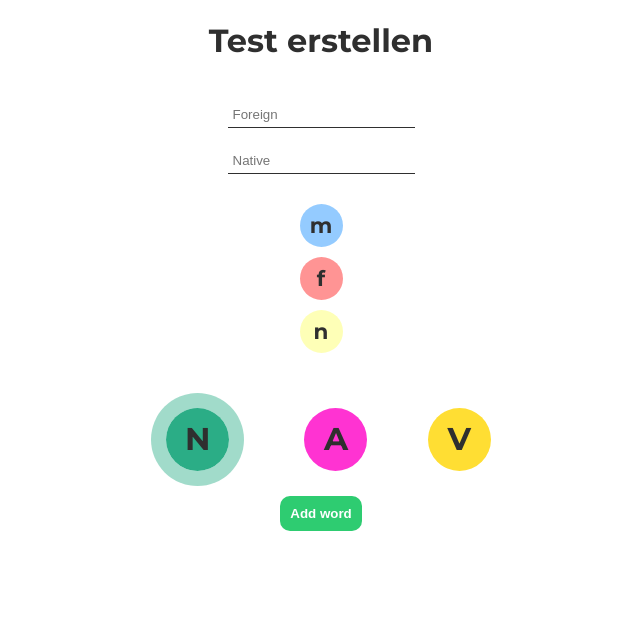
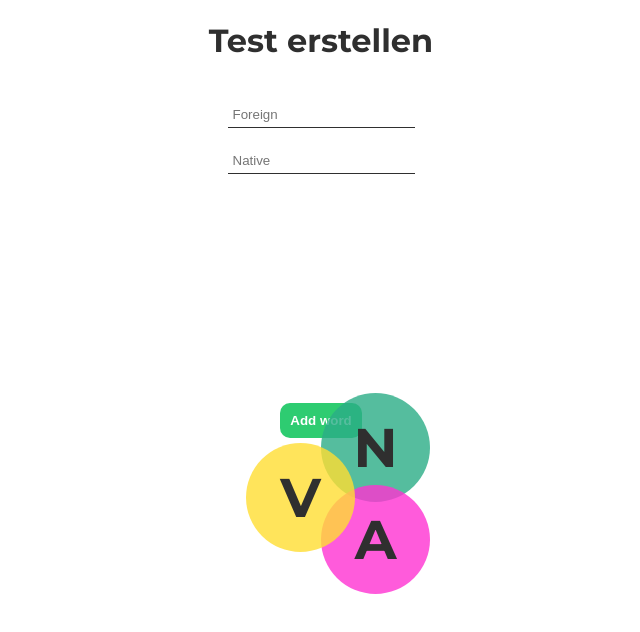
Before and after one commit to maxbischof/vocab-trainer, a React (Create React App) app: page / in a window 1280 px wide. Shown: the top 632 px of the page, without its empty margins (319-959 px from the left). Built offline with nearby package versions, Linux system fonts and the light colour scheme.

Commit message:
Display wordclass buttons as a triangle

```diff
--- a/src/components/grammarmenu/CircleButton.js
+++ b/src/components/grammarmenu/CircleButton.js
@@ -28,8 +28,7 @@ export default function CircleButton({
 const Circle = styled.div`
   height: ${(props) => props.diameter};
   width: ${(props) => props.diameter};
-  margin: 5px 0;
-  background-color: rgba(${(props) => props.color}, 1);
+  background-color: rgba(${(props) => props.color}, 0.8);
   border-radius: 50%;
   display: inline-block;
   display: grid;
@@ -38,10 +37,5 @@ const Circle = styled.div`
   font-weight: 700;
   font-size: ${(props) => props.fontSize + 'px'};
   background-clip: padding-box;
-  border: ${(props) =>
-    props.active
-      ? props.borderSize + 'px solid rgba(' + props.color + ', 0.44);'
-      : '0px solid white'};
   cursor: pointer;
-  transition: border 0.5s;
 `
--- a/src/components/grammarmenu/GrammarMenu.js
+++ b/src/components/grammarmenu/GrammarMenu.js
@@ -29,7 +29,7 @@ export default function GrammarMenu({
           text="N"
           activeProperty={wordClass}
           color="var(--noun)"
-          diameter="63px"
+          diameter="109.24px"
           onClick={setWordClass}
         />
 
@@ -37,7 +37,7 @@ export default function GrammarMenu({
           text="A"
           activeProperty={wordClass}
           color="var(--adjective)"
-          diameter="63px"
+          diameter="109.24px"
           onClick={setWordClass}
         />
 
@@ -45,7 +45,7 @@ export default function GrammarMenu({
           text="V"
           activeProperty={wordClass}
           color="var(--verb)"
-          diameter="63px"
+          diameter="109.24px"
           onClick={setWordClass}
         />
       </StyledGrammarMenu>
@@ -54,10 +54,19 @@ export default function GrammarMenu({
 }
 
 const StyledGrammarMenu = styled.div`
-  display: flex;
-  justify-content: space-around;
-  align-items: center;
-  height: 93px;
-  width: 95vw;
-  max-width: 400px;
+  position: relative;
+  background-color: white;
+
+  > div {
+    position: absolute;
+  }
+
+  > :nth-child(2) {
+    top: 92px;
+  }
+
+  > :nth-child(3) {
+    top: 49.74px;
+    left: -75px;
+  }
 `
--- a/src/components/wordpair/Form.js
+++ b/src/components/wordpair/Form.js
@@ -6,7 +6,7 @@ import GrammarMenu from '../grammarmenu/GrammarMenu'
 
 export default function Form({ wordPairs, setWordPairs }) {
   const [formInput, setFormInput] = useState({ foreign: '', native: '' })
-  const [wordClass, setWordClass] = useState('N')
+  const [wordClass, setWordClass] = useState()
   const [gender, setGender] = useState()
   const [person, setPerson] = useState()
   const [number, setNumber] = useState()
```
